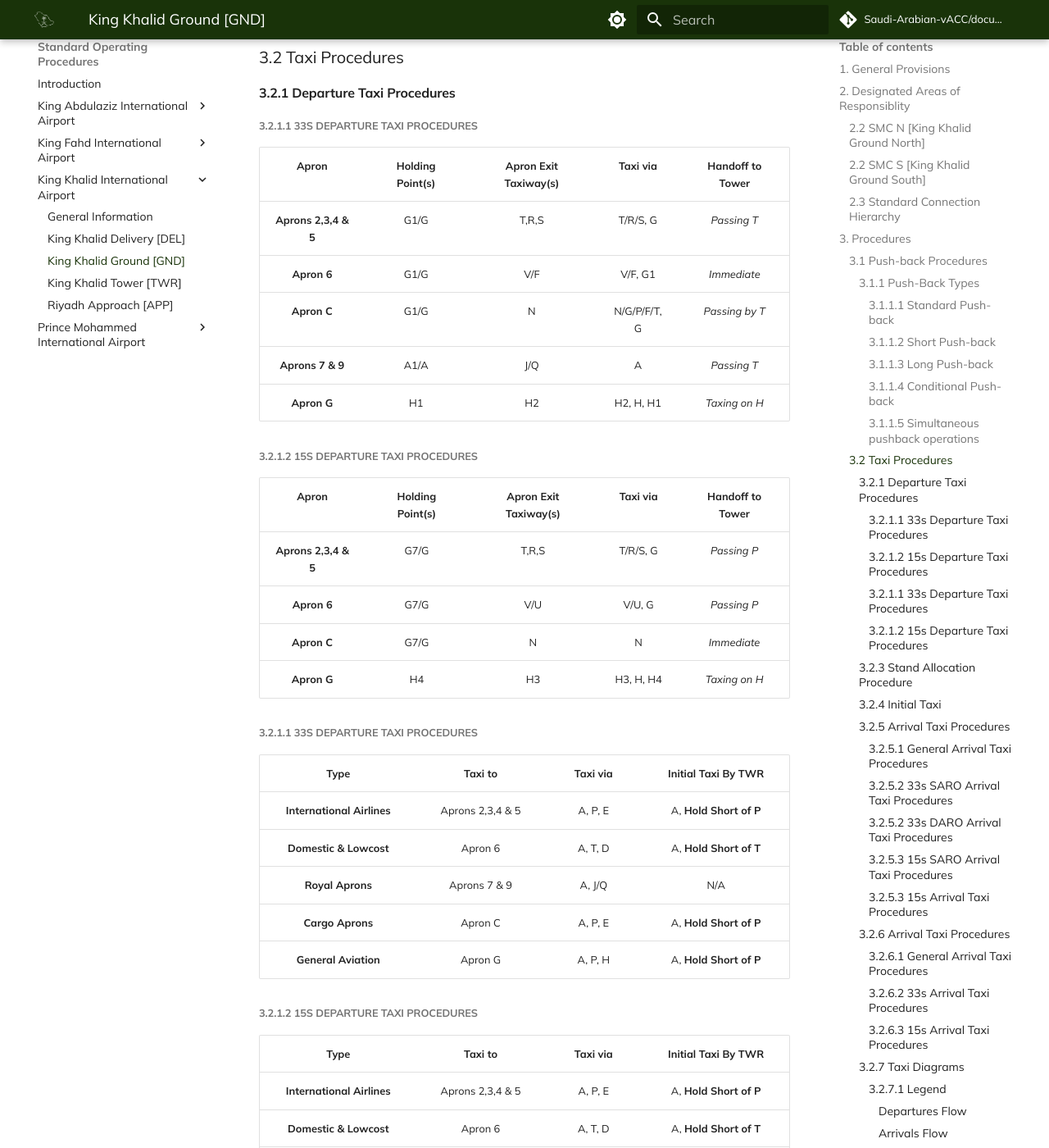
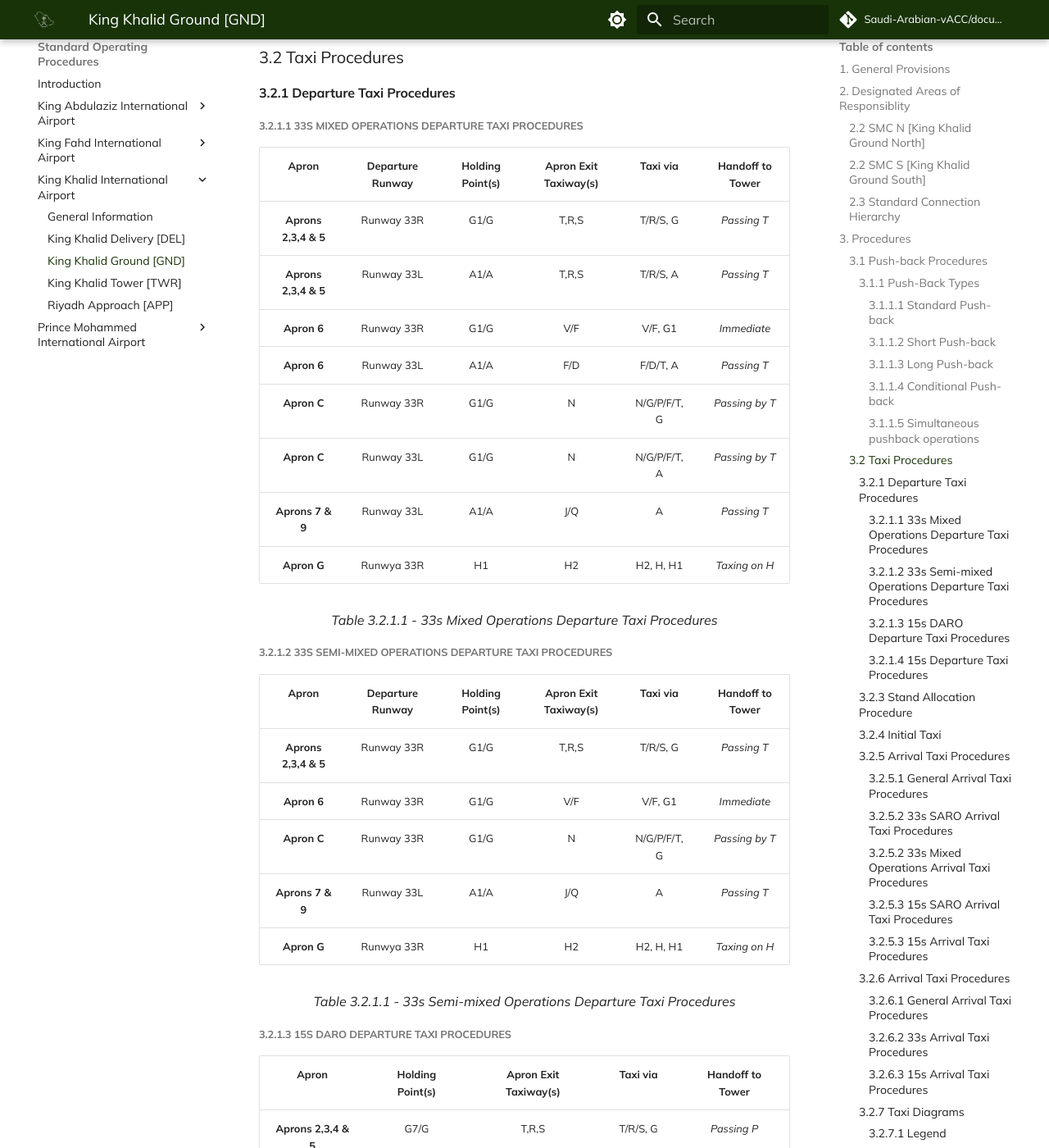
Before and after one commit to Saudi-Arabian-vACC/Documentation-Site, an MkDocs documentation site: the page built from docs/Standard Operating Procedures/King Khalid International Airport/03-ground.md, in a window 1280 px wide and 1400 px high, scrolled down 6526 px. Shown: the whole window at 82% size. Built offline with MkDocs 1.6.1 and Material for MkDocs 9.7.7, drawn with Linux system fonts in a browser that asks for light colours; comment, search, counter and statistics services are not loaded; some of the changed text lies outside the part shown.

Commit message:
Tables update and fixes

```diff
--- a/docs/Standard Operating Procedures/King Khalid International Airport/03-ground.md
+++ b/docs/Standard Operating Procedures/King Khalid International Airport/03-ground.md
@@ -141,17 +141,36 @@ Simultaneous pushbacks from neighboring stands may be allowed if aircraft are di
 
 ### 3.2  Taxi Procedures
 ####  3.2.1  Departure Taxi Procedures
-##### 3.2.1.1 33s Departure Taxi Procedures
+##### 3.2.1.1 33s Mixed Operations Departure Taxi Procedures
 
-|       **Apron**      | **Holding Point(s)** | **Apron Exit Taxiway(s)** | **Taxi via** | **Handoff to Tower** |
-|:--------------------:|:--------------------:|:-------------------------:|:------------:|:--------------------:|
-| **Aprons 2,3,4 & 5** |         G1/G         |           T,R,S           |    T/R/S, G  |      _Passing T_     |
-|      **Apron 6**     |         G1/G         |            V/F            |    V/F, G1   |      _Immediate_     |
-|      **Apron C**     |         G1/G         |             N             | N/G/P/F/T, G |     _Passing by T_   |
-|   **Aprons 7 & 9**   |         A1/A         |            J/Q            |       A      |      _Passing T_     |
-|      **Apron G**     |          H1          |             H2            |   H2, H, H1  |    _Taxing on H_     |
+|       **Apron**      | **Departure Runway** | **Holding Point(s)** | **Apron Exit Taxiway(s)** | **Taxi via** | **Handoff to Tower** |
+|:--------------------:|:--------------------:|:--------------------:|:-------------------------:|:------------:|:--------------------:|
+| **Aprons 2,3,4 & 5** |      Runway 33R      |         G1/G         |           T,R,S           |   T/R/S, G   |      _Passing T_     |
+| **Aprons 2,3,4 & 5** |      Runway 33L      |         A1/A         |           T,R,S           |   T/R/S, A   |      _Passing T_     |
+|      **Apron 6**     |      Runway 33R      |         G1/G         |            V/F            |    V/F, G1   |      _Immediate_     |
+|      **Apron 6**     |      Runway 33L      |         A1/A         |            F/D            |   F/D/T, A   |      _Passing T_     |
+|      **Apron C**     |      Runway 33R      |         G1/G         |             N             | N/G/P/F/T, G |     _Passing by T_   |
+|      **Apron C**     |      Runway 33L      |         G1/G         |             N             | N/G/P/F/T, A |     _Passing by T_   |
+|   **Aprons 7 & 9**   |      Runway 33L      |         A1/A         |            J/Q            |       A      |      _Passing T_     |
+|      **Apron G**     |      Runwya 33R      |          H1          |             H2            |   H2, H, H1  |    _Taxing on H_     |
+<p style="text-align: center; font-style: italic;">
+Table 3.2.1.1 - 33s Mixed Operations Departure Taxi Procedures
+</p>
 
-##### 3.2.1.2 15s Departure Taxi Procedures
+##### 3.2.1.2 33s Semi-mixed Operations Departure Taxi Procedures
+
+|       **Apron**      | **Departure Runway** | **Holding Point(s)** | **Apron Exit Taxiway(s)** | **Taxi via** | **Handoff to Tower** |
+|:--------------------:|:--------------------:|:--------------------:|:-------------------------:|:------------:|:--------------------:|
+| **Aprons 2,3,4 & 5** |      Runway 33R      |         G1/G         |           T,R,S           |   T/R/S, G   |      _Passing T_     |
+|      **Apron 6**     |      Runway 33R      |         G1/G         |            V/F            |    V/F, G1   |      _Immediate_     |
+|      **Apron C**     |      Runway 33R      |         G1/G         |             N             | N/G/P/F/T, G |     _Passing by T_   |
+|   **Aprons 7 & 9**   |      Runway 33L      |         A1/A         |            J/Q            |       A      |      _Passing T_     |
+|      **Apron G**     |      Runwya 33R      |          H1          |             H2            |   H2, H, H1  |    _Taxing on H_     |
+<p style="text-align: center; font-style: italic;">
+Table 3.2.1.1 - 33s Semi-mixed Operations Departure Taxi Procedures
+</p>
+
+##### 3.2.1.3 15s DARO Departure Taxi Procedures
 
 |       **Apron**      | **Holding Point(s)** | **Apron Exit Taxiway(s)** | **Taxi via** | **Handoff to Tower** |
 |:--------------------:|:--------------------:|:-------------------------:|:------------:|:--------------------:|
@@ -160,17 +179,7 @@ Simultaneous pushbacks from neighboring stands may be allowed if aircraft are di
 |      **Apron C**     |         G7/G        |              N             |       N      |      _Immediate_     |
 |      **Apron G**     |          H4         |              H3            |   H3, H, H4  |     _Taxing on H_    |
 
-##### 3.2.1.1 33s Departure Taxi Procedures
-
-|          **Type**        |    **Taxi to**   |            **Taxi via**            |   **Initial Taxi By TWR**  |
-|:------------------------:|:----------------:|:----------------------------------:|:--------------------------:|
-|**International Airlines**| Aprons 2,3,4 & 5 |              A, P, E               |   A, **Hold Short of P**   |
-|  **Domestic & Lowcost**  |      Apron 6     |              A, T, D               |   A, **Hold Short of T**   |
-|     **Royal Aprons**     |   Aprons 7 & 9   |              A, J/Q                |             N/A            |
-|     **Cargo Aprons**     |      Apron C     |              A, P, E               |   A, **Hold Short of P**   |
-|   **General Aviation**   |      Apron G     |              A, P, H               |   A, **Hold Short of P**   |
-
-##### 3.2.1.2 15s Departure Taxi Procedures
+##### 3.2.1.4 15s Departure Taxi Procedures
 
 |         **Type**         |    **Taxi to**   |            **Taxi via**            |   **Initial Taxi By TWR**  |
 |:------------------------:|:----------------:|:----------------------------------:|:--------------------------:|
@@ -221,17 +230,17 @@ Upon vacating the runway, the Tower controller will instruct the aircraft to fol
 
 ##### 3.2.5.2 33s SARO Arrival Taxi Procedures
 
-|      **Type**     |    **Taxi to**   |            **Taxi via**            |   **Initial Taxi By TWR**  |
-|:-----------------:|:----------------:|:----------------------------------:|:--------------------------:|
-|     **International Airlines**     |      Aprons 2,3,4 & 5   | A, P, E| A, **Hold Short of P** |
-|      **Domestic & Lowcost**     |    Apron 6     |  A, T, D| A, **Hold Short of T** |
-|     **Royal Aprons**     |      Aprons 7 & 9   |                  A, J/Q               |         N/A        |
-|    **Cargo Aprons**   |      Apron C      |  A, P, E| A, **Hold Short of P** |
-|    **General Aviation**   |      Apron G     | A, P, H| A, **Hold Short of P** |
+|             **Type**          |    **Taxi to**   |            **Taxi via**            |   **Initial Taxi By TWR**  |
+|:-----------------------------:|:----------------:|:----------------------------------:|:--------------------------:|
+|   **International Airlines**  | Aprons 2,3,4 & 5 |              A, P, E               |   A, **Hold Short of P**   |
+|      **Domestic & Lowcost**   |      Apron 6     |              A, T, D               |   A, **Hold Short of T**   |
+|         **Royal Aprons**      |   Aprons 7 & 9   |              A, J/Q                |             N/A            |
+|         **Cargo Aprons**      |      Apron C     |              A, P, E               |   A, **Hold Short of P**   |
+|      **General Aviation**     |      Apron G     |              A, P, H               |   A, **Hold Short of P**   |
 
-##### 3.2.5.2 33s DARO Arrival Taxi Procedures
+##### 3.2.5.2 33s Mixed Operations Arrival Taxi Procedures
 
-|    **Apron**    | **Arrival Runway** |          **AIR W Taxi Instructions**          |         **Air E Taxi Instructions**        |     **Handoff to SMC N**    |                          **SMC N Instructions**                          |     **Handoff to SMC S**    |   **SMC S Taxi Instructions**   |
+|    **Apron**    | **Arrival Runway** |          **AIR W Taxi Instructions**         |         **Air E Taxi Instructions**       |     **Handoff to SMC N**    |                          **SMC N Instructions**                          |     **Handoff to SMC S**    |   **SMC S Taxi Instructions**   |
 |:---------------:|:------------------:|:--------------------------------------------:|:-----------------------------------------:|:---------------------------:|:------------------------------------------------------------------------:|:---------------------------:|:-------------------------------:|
 |  **Aprons 1,2** |     Runway 33R     |                       -                      | Vacate G4 <br>Taxi G<br>*Hold Short of R* |        _Immediately_        |                 Taxi G<br>*Hold Short of P*<br>Taxi P,E                  |              -              |                -                |
 |  **Aprons 1,2** |     Runway 33L     | Vacate A4<br>Taxi A, P <br>*Hold Short of E* |                     -                     | _While taxing on Taxiway P_ |                                  Taxi E                                  |              -              |                -                |
```
Also changed, not shown: other parts of docs/Standard Operating Procedures/King Khalid International Airport/03-ground.md (+2 -2 lines), docs/Standard Operating Procedures/King Abdulaziz International Airport/02-delivery.md (+1 -1 lines), docs/Standard Operating Procedures/King Abdulaziz International Airport/04-tower.md (+10 -10 lines).
